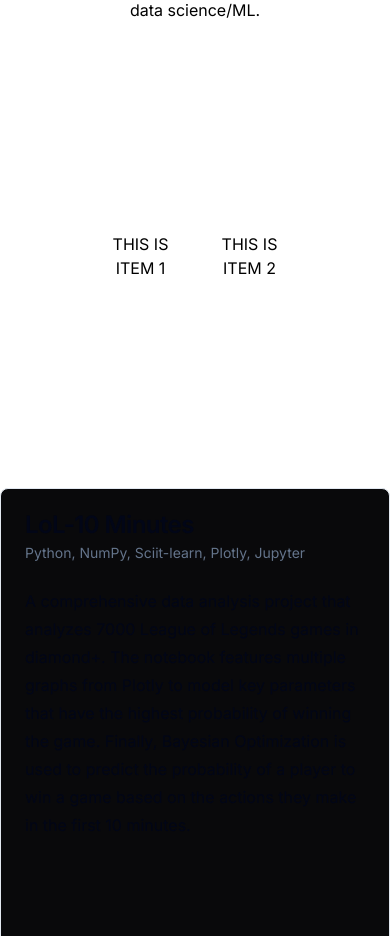
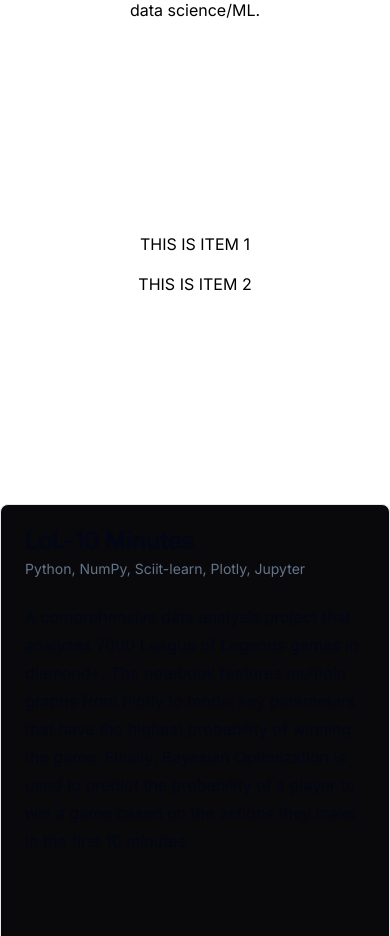
Before and after one commit to Ch3mson/personal-portfolio-v1, a Next.js app: page / in a window 390 px wide. Shown: the part 800-1736 px from the top of the page. Built offline with nearby package versions, Linux system fonts and the light colour scheme.

Commit message:
updatedAbout

```diff
--- a/src/components/About.js
+++ b/src/components/About.js
@@ -16,7 +16,7 @@ export function About() {
             </div>
 
             <div class="container mx-auto w-3/5 p-4">
-                <div className="grid items-center grid-cols-2 gap-4 relative overflow-hidden py-24 lg:py-32 lg:grid-cols-2 grid-cols-1">
+                <div className="grid items-center gap-4 relative overflow-hidden py-24 lg:py-32 lg:grid-cols-2 grid-cols-1">
                     <div className="text-center">THIS IS ITEM 1</div>
                     <div className="text-center">THIS IS ITEM 2</div>
                 </div>
```
